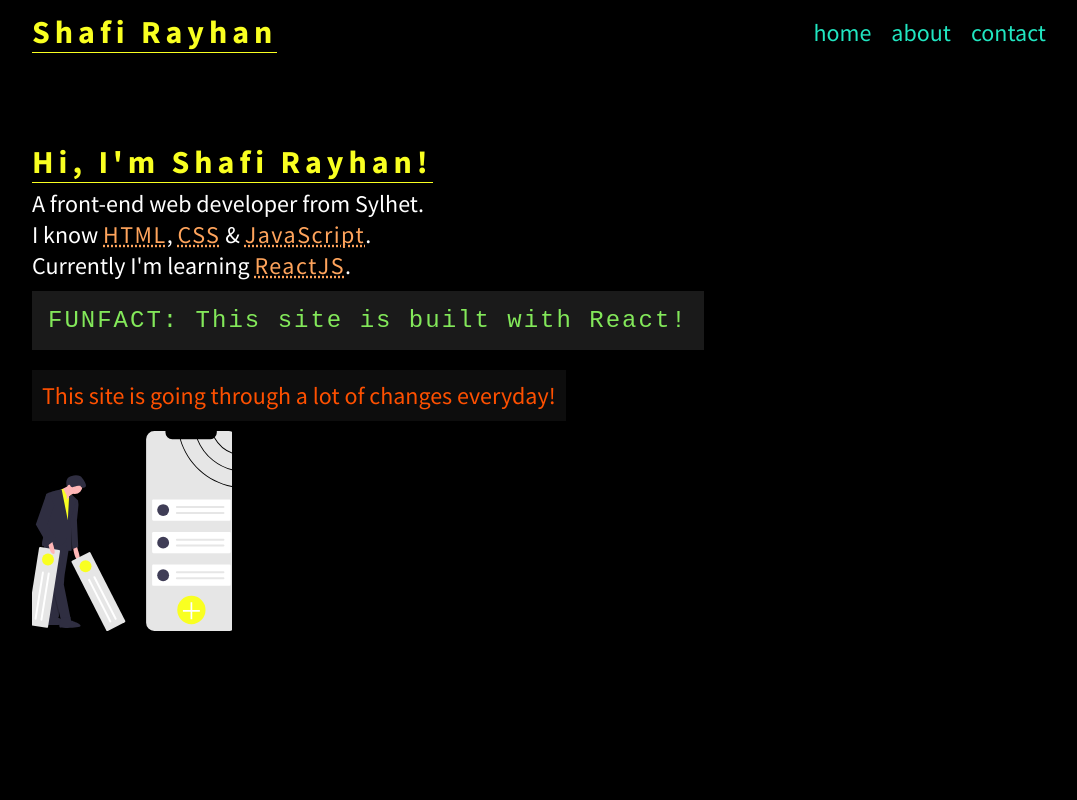
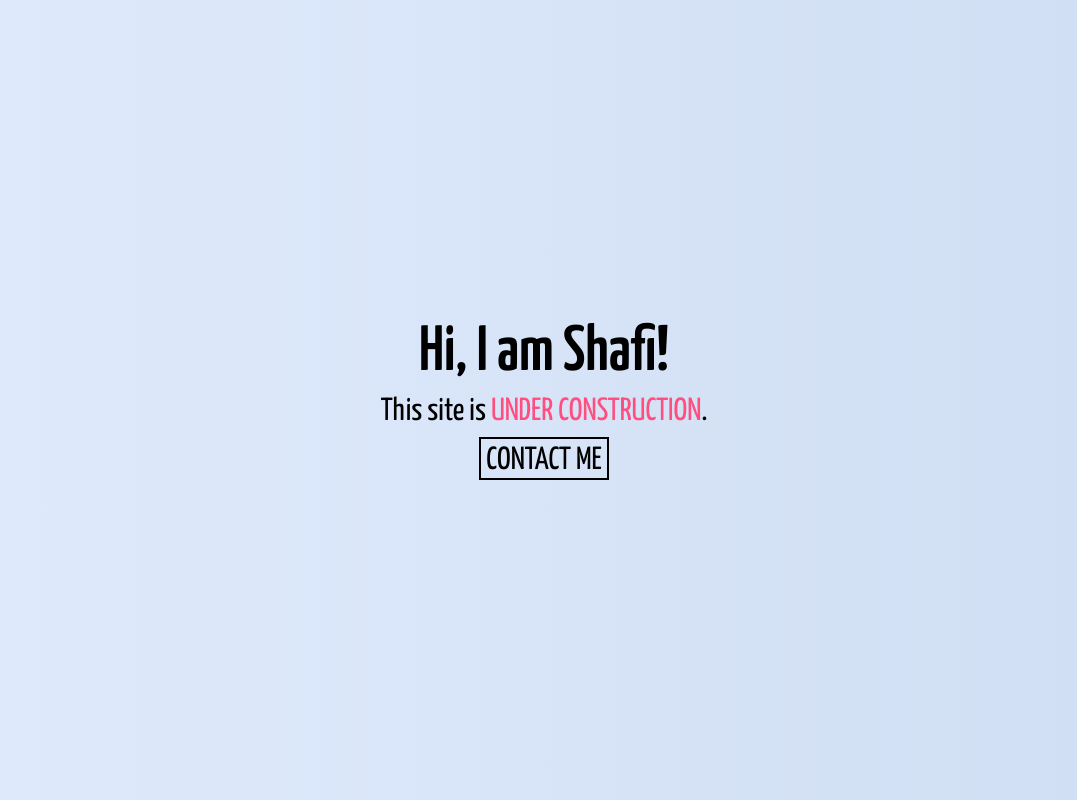
Before and after one commit to r-shafi/shafi-ml, a React (Create React App) app: page / in a window 1280 px wide. Shown: the whole page, without its empty margins (96-1173 px from the left). Built offline with nearby package versions, Linux system fonts and the light colour scheme.

Commit message:
reset 0001

```diff
--- a/src/components/Header.js
+++ /dev/null
@@ -1,16 +0,0 @@
-import React from 'react';
-
-function Header() {
-  return (
-    <header>
-      <h1>Shafi Rayhan</h1>
-      <nav>
-        <a href="index.html">home</a>
-        <a href="index.html">about</a>
-        <a href="index.html">contact</a>
-      </nav>
-    </header>
-  );
-}
-
-export default Header;
--- a/src/components/Hero.js
+++ /dev/null
@@ -1,40 +0,0 @@
-import React from 'react';
-import construction from '../media/1.svg';
-
-function Hero() {
-  return (
-    <div className="hero">
-      <h1>Hi, I'm Shafi Rayhan!</h1>
-      <p>A front-end web developer from Sylhet.</p>
-      <p>
-        I know{' '}
-        <abbr title="HTML is the standard markup language for Web pages.">
-          HTML
-        </abbr>
-        ,{' '}
-        <abbr title="CSS describes how HTML elements are to be displayed on screen, paper, or in other media.">
-          CSS
-        </abbr>{' '}
-        &amp;{' '}
-        <abbr title="JavaScript is a text-based programming language used both on the client-side and server-side that allows you to make web pages interactive. ">
-          JavaScript
-        </abbr>
-        .
-      </p>
-      <p>
-        Currently I'm learning{' '}
-        <abbr title="React. js is an open-source JavaScript library that is used for building user interfaces specifically for single-page applications.">
-          ReactJS
-        </abbr>
-        .
-      </p>
-      <blockquote>FUNFACT: This site is built with React!</blockquote>
-      <p className="warning">
-        This site is going through a lot of changes everyday!
-      </p>
-      <img src={construction} alt="under construction" />
-    </div>
-  );
-}
-
-export default Hero;
--- a/src/css/shafi.css
+++ /dev/null
@@ -1,198 +0,0 @@
-@import url('https://fonts.googleapis.com/css2?family=Source+Sans+Pro:wght@400;700&display=swap');
-* {
-  margin: 0;
-  padding: 0;
-  box-sizing: border-box;
-  font-family: 'Source Sans Pro', sans-serif;
-}
-body {
-  background: #000000;
-  color: #ffffff;
-}
-header {
-  display: flex;
-  justify-content: space-between;
-  align-items: center;
-  min-height: 8vh;
-}
-header a {
-  color: #21e6c1;
-  padding: 2px 10px;
-  transition: 0.2s;
-  text-decoration: none;
-}
-header a:hover {
-  background: rgba(255, 255, 255, 0.2);
-}
-.container {
-  width: 80%;
-  min-height: 100vh;
-  margin: auto;
-  position: relative;
-}
-h1,
-h2,
-h3,
-h4,
-h5,
-h6 {
-  display: table;
-  color: #f9ff21;
-  letter-spacing: 5px;
-  border-bottom: 1px solid #f9ff21;
-  margin: 5px 0;
-}
-p {
-  color: #ffffff;
-  font-size: 1.5rem;
-}
-a {
-  color: #ff304f;
-  font-size: 1.5rem;
-  word-spacing: 5px;
-}
-q,
-blockquote,
-code {
-  color: #3d5af1;
-  background: rgba(255, 255, 255, 0.1);
-  font-size: 1.5rem;
-  padding: 0 5px;
-  font-family: monospace;
-}
-blockquote {
-  color: #83e85a;
-  letter-spacing: 2px;
-  padding: 1rem;
-  margin: 10px 0;
-}
-code {
-  color: #c94e4e;
-  letter-spacing: 2px;
-}
-button {
-  display: block;
-  background: #581b98;
-  color: #f9ff21;
-  font-size: 1.5rem;
-  letter-spacing: 2px;
-  padding: 2px 10px;
-  border: none;
-  text-transform: uppercase;
-  cursor: pointer;
-  margin: 1rem 0;
-  outline: none;
-}
-button:hover {
-  font-weight: bold;
-  text-shadow: 3px 3px 3px rgba(0, 0, 0, 0.5);
-}
-button:focus {
-  border: 2px solid #f9ff21;
-}
-img {
-  display: block;
-  width: 200px;
-  height: 200px;
-  object-fit: cover;
-  cursor: pointer;
-}
-label {
-  color: #b4f1f1;
-  display: table;
-  font-size: 1.2rem;
-  margin: 4px 0;
-}
-input {
-  outline: none;
-  border: none;
-  margin-bottom: 10px;
-  text-indent: 10px;
-  font-size: 1.5rem;
-  padding: 2px;
-  letter-spacing: 2px;
-}
-input:focus {
-  background: rgba(255, 255, 255, 0.05);
-  color: #ffffff;
-  border: 2px solid #b4f1f1;
-}
-::selection {
-  background: #f9ff21;
-  color: #1e2a78;
-}
-abbr {
-  font-size: 1.5rem;
-  color: #ffa45c;
-  cursor: help;
-  letter-spacing: 1.5px;
-}
-mark {
-  color: #ff304f;
-  background: #ffffff;
-}
-s {
-  text-decoration-color: #ff0000;
-  color: #cccccc;
-}
-ol {
-  color: #fe5000;
-}
-ul {
-  color: #efdf00;
-}
-li {
-  font-size: 1.5rem;
-  list-style-position: inside;
-}
-footer {
-  width: 100%;
-  min-height: 10vh;
-  display: flex;
-  justify-content: space-between;
-  align-items: center;
-  position: absolute;
-  bottom: 0;
-}
-footer .social-links {
-  display: flex;
-  justify-content: center;
-  align-items: center;
-}
-form textarea {
-  width: 80%;
-  height: 250px;
-  display: block;
-  resize: none;
-  font-size: 1.5rem;
-  padding: 10px;
-  outline: none;
-  border: none;
-}
-form textarea:focus {
-  background: rgba(255, 255, 255, 0.05);
-  color: #ffffff;
-  border: 2px solid #b4f1f1;
-}
-.hero {
-  width: 100%;
-  height: 80vh;
-  display: flex;
-  flex-direction: column;
-  justify-content: center;
-  align-items: flex-start;
-}
-@media (max-width: 600px) {
-  header {
-    display: flex;
-    flex-direction: column;
-    justify-content: center;
-    align-items: center;
-  }
-}
-.warning {
-  color: #fe5000;
-  background: rgba(255, 255, 255, 0.05);
-  padding: 10px;
-  margin: 10px 0;
-}
--- a/src/index.js
+++ b/src/index.js
@@ -1,13 +1,8 @@
 import React from 'react';
 import { render } from 'react-dom';
-import Header from './components/Header';
-import Hero from './components/Hero';
-import './css/shafi.css';
 
-render(
-  <div className="container">
-    <Header />
-    <Hero />
-  </div>,
-  document.querySelector('#root')
-);
+import './styles/style.css';
+
+import App from './modules/App';
+
+render(<App />, document.querySelector('#root'));
--- /dev/null
+++ b/src/modules/App.js
@@ -0,0 +1,15 @@
+import React from 'react';
+
+function App() {
+  return (
+    <div className="temp">
+      <h1>Hi, I am Shafi!</h1>
+      <p>
+        This site is <span>UNDER CONSTRUCTION</span>.
+      </p>
+      <a href="mailto:rayhanshafi7@gmail.com">CONTACT ME</a>
+    </div>
+  );
+}
+
+export default App;
--- /dev/null
+++ b/src/styles/style.css
@@ -0,0 +1,52 @@
+@import url('https://fonts.googleapis.com/css2?family=Yanone+Kaffeesatz:wght@400;600&display=swap');
+
+* {
+  margin: 0;
+  padding: 0;
+  box-sizing: border-box;
+  font-family: 'Yanone Kaffeesatz', sans-serif;
+}
+
+body {
+  min-height: 100vh;
+  background-image: linear-gradient(
+    to right,
+    rgb(224, 234, 252),
+    rgb(207, 222, 243)
+  );
+  display: flex;
+  justify-content: center;
+  align-items: center;
+}
+
+.temp {
+  font-size: 2rem;
+  display: flex;
+  flex-direction: column;
+  justify-content: center;
+  align-items: center;
+}
+
+.temp h1,
+p,
+a {
+  margin: 5px 0;
+}
+
+.temp a {
+  text-decoration: none;
+  color: #000000;
+  border: 2px solid #000000;
+  padding: 5px 5px 2px 5px;
+  transition: 0.3s;
+}
+
+.temp span {
+  color: #ff4f81;
+}
+
+.temp a:hover,
+.temp a:focus {
+  background: rgba(0, 0, 0, 0.5);
+  color: #ffffff;
+}
```
Also changed, not shown: src/media/1.svg (deleted), 19 other files (tests, documents, lock files or other folders).
